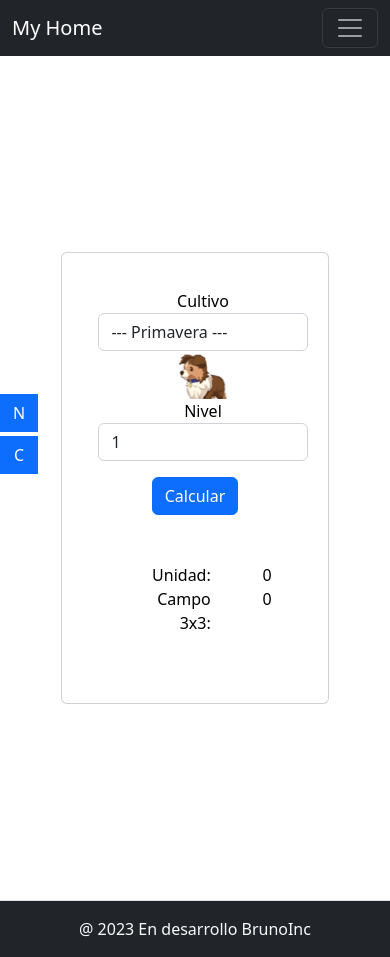
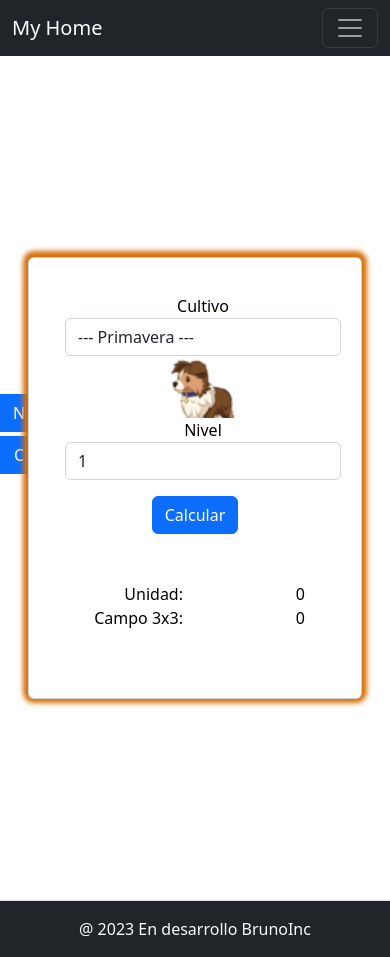
Before and after one commit to Jose-R21/myhome, a React (Vite) app: page /myhome/calculadora in a window 390 px wide. Built offline with nearby package versions, Linux system fonts and the light colour scheme.

Commit message:
card-calculadora

```diff
--- a/src/componentes/Calculadora/Calculadora.css
+++ b/src/componentes/Calculadora/Calculadora.css
@@ -1,6 +1,9 @@
 img{
   width: 80%;
   height: auto;
+}
+.sh-cd{
+  box-shadow: 0px -1px 5px 5px #d77009;
 }
 
 @media (max-width: 600px) {
@@ -13,7 +16,7 @@ img{
     height: auto;
   }
   .w-50{
-    width: 80%!important;
+    width: 100%!important;
   }
 
 }
--- a/src/componentes/Calculadora/Calculadora.jsx
+++ b/src/componentes/Calculadora/Calculadora.jsx
@@ -98,7 +98,7 @@ const Calculadora = () => {
   return (
     <div className="container d-flex justify-content-center align-items-center">
       <div className="row w-50 align-items-top">
-        <div className="card">
+        <div className="card sh-cd">
           <div className="card-body m-1 ">
             <div className="row mb-5">
               <div className="p-2 m-2 d-flex justify-content-around m600-block">
@@ -137,7 +137,7 @@ const Calculadora = () => {
                   <div className="text-center ">Nivel</div>
                   <input
                   className="form-control"
-                    type="text"
+                    type="number"
                     placeholder="nivel"
                     name="nivel"
                     value={nivel}
```
